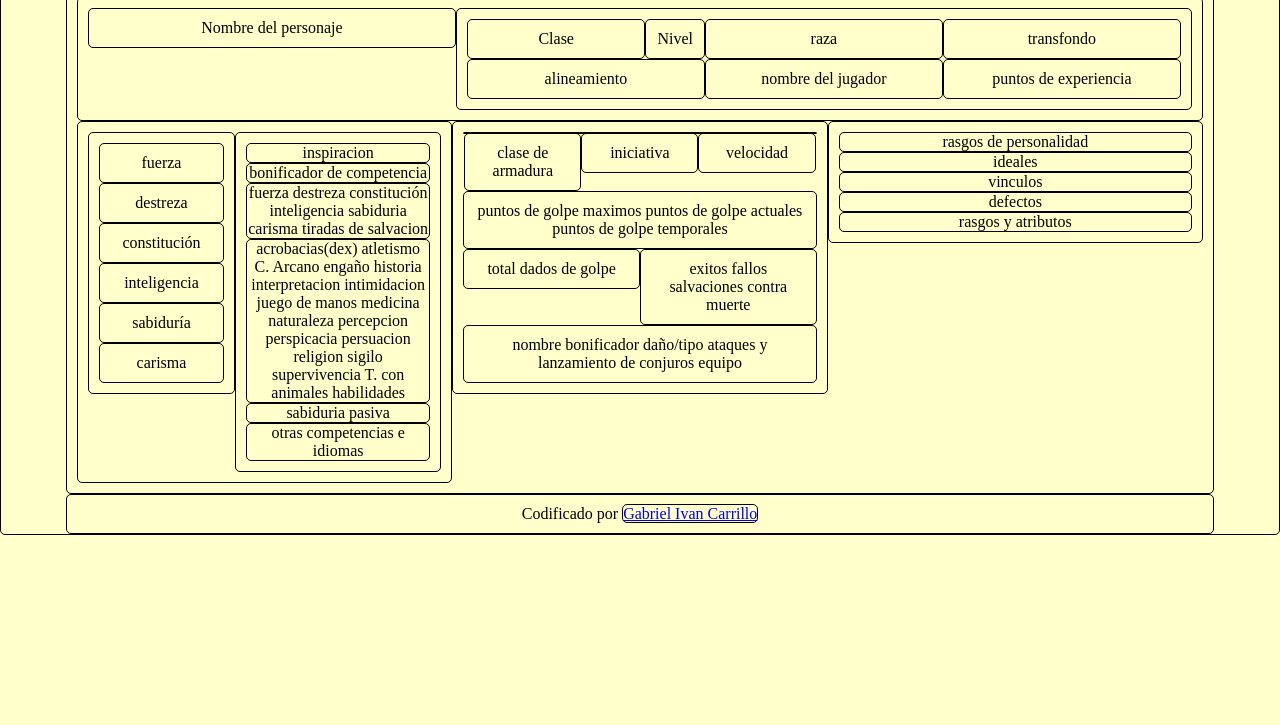
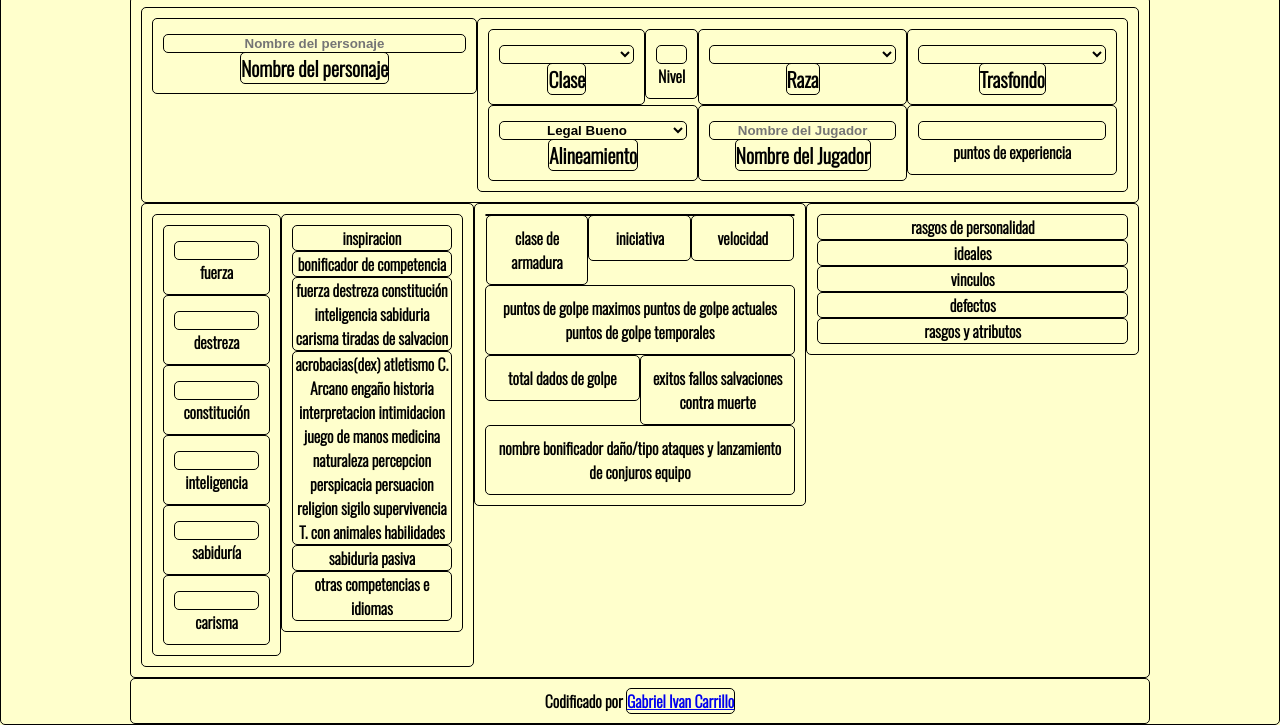
Before and after one commit to GabrielCarrillo93/HojaDePersonaje, a plain HTML site: page index.html in a window 1280 px wide. Shown: the part 108-833 px from the top of the page. Before the commit the page ends 800 px from the top, so only its background shows below. Drawn offline with nearby package versions, Linux system fonts and the light colour scheme; a web font is replaced by a local one.

Commit message:
inputs y fuentes

```diff
--- a/css/style.css
+++ b/css/style.css
@@ -1,30 +1,67 @@
-.col-1 {width: 8.33%;}
-.col-2 {width: 16.66%;}
-.col-3 {width: 25%;}
-.col-4 {width: 33.33%;}
-.col-5 {width: 41.66%;}
-.col-6 {width: 50%;}
-.col-7 {width: 58.33%;}
-.col-8 {width: 66.66%;}
-.col-9 {width: 75%;}
-.col-10 {width: 83.33%;}
-.col-11 {width: 91.66%;}
-.col-12 {width: 100%;}
+.col-1 {
+  width: 8.33%;
+}
+.col-2 {
+  width: 16.66%;
+}
+.col-3 {
+  width: 25%;
+}
+.col-4 {
+  width: 33.33%;
+}
+.col-5 {
+  width: 41.66%;
+}
+.col-6 {
+  width: 50%;
+}
+.col-7 {
+  width: 58.33%;
+}
+.col-8 {
+  width: 66.66%;
+}
+.col-9 {
+  width: 75%;
+}
+.col-10 {
+  width: 83.33%;
+}
+.col-11 {
+  width: 91.66%;
+}
+.col-12 {
+  width: 100%;
+}
 
-[class*="col-"]{
+[class*="col-"] {
   float: left;
   padding: 10px;
 }
 
-*{
+* {
   box-sizing: border-box;
   border: 0.5px solid black;
   text-align: center;
   border-radius: 5px;
+  font-family: "Oswald", sans-serif;
+  font-weight: 600;
 }
 
 body {
   background-color: #ffffcc;
-    margin-left: 5%;
-    margin-right: 5%;
+  margin-left: 10%;
+  margin-right: 10%;
 }
+
+input,
+select {
+  font-family: "Shantell Sans", sans-serif;
+  width: 100%;
+  background-color: #ffffcc;
+}
+
+label{
+    font-size: 20px;
+}
--- a/index.html
+++ b/index.html
@@ -5,6 +5,15 @@
     <meta http-equiv="X-UA-Compatible" content="IE=edge" />
     <meta name="viewport" content="width=device-width, initial-scale=1.0" />
     <link rel="stylesheet" href="css/style.css" />
+    <link rel="preconnect" href="https://fonts.googleapis.com" />
+    <link rel="preconnect" href="https://fonts.gstatic.com" crossorigin />
+    <link
+      href="https://fonts.googleapis.com/css2?family=Fraunces:opsz,wght@9..144,700&family=Montserrat:wght@500&family=Oswald:wght@300&display=swap"
+      rel="stylesheet"
+    />
+    <link rel="preconnect" href="https://fonts.googleapis.com">
+<link rel="preconnect" href="https://fonts.gstatic.com" crossorigin>
+<link href="https://fonts.googleapis.com/css2?family=Shantell+Sans:wght@300&display=swap" rel="stylesheet">
     <title>Hoja de personaje</title>
   </head>
   <body>
@@ -13,25 +22,66 @@
     </header>
     <main class="col-12">
       <div class="col-12">
-        <div class="col-4">Nombre del personaje</div>
+        <div class="col-4">
+          <input type="text" name="nompj" id="nompj" placeholder="Nombre del personaje"/><br />
+          <label for="nompj">Nombre del personaje</label>
+        </div>
         <div class="col-8">
-          <div class="col-3">Clase</div>
-          <div class="col-1">Nivel</div>
-          <div class="col-4">raza</div>
-          <div class="col-4">transfondo</div>
-          <div class="col-4">alineamiento</div>
-          <div class="col-4">nombre del jugador</div>
-          <div class="col-4">puntos de experiencia</div>
+          <div class="col-3">
+            <select name="" id=""></select><br>
+            <label for="">Clase</label> </div>
+          <div class="col-1">
+            <input type="number" name="" id="" min="1"/><br> Nivel</div>
+          <div class="col-4">
+            <select name="" id=""></select><br><label for="">Raza</label></div>
+          <div class="col-4">
+            <select name="" id=""></select><br><label for="">Trasfondo</label>
+          </div>
+          <div class="col-4">
+            <select name="Alineamiento" id="Alineamiento">
+              <option value="Legal Bueno">Legal Bueno</option>
+              <option value="Neutral Bueno">Neutral Bueno</option>
+              <option value="Caótico Bueno">Caótico Bueno</option>
+              <option value="Legal Neutral">Legal Neutral</option>
+              <option value="Verdadero Neutral">Verdadero Neutral</option>
+              <option value="Caótico Neutral">Caotico Neutral</option>
+              <option value="Legal Malo">Legal Malo</option>
+              <option value="Neutral Malo">Neutral Malo</option>
+              <option value="Caótico Malo">Caótico Malo</option>
+            </select><br>
+            <label for="Alineamiento">Alineamiento</label> </div>
+          <div class="col-4">
+            <input type="text" name="nomjug" id="nomjug" placeholder="Nombre del Jugador"/><br />
+            <label for="">Nombre del Jugador</label> </div>
+          <div class="col-4"><input type="number" name="" id="" min="1"/><br>puntos de experiencia</div>
         </div>
       </div>
       <div class="col-4">
         <div class="col-5">
-            <div class="col-12">fuerza</div>
-            <div class="col-12">destreza</div>
-            <div class="col-12">constitución</div>
-            <div class="col-12">inteligencia</div>
-            <div class="col-12">sabiduría</div>
-            <div class="col-12">carisma</div>
+          <div class="col-12">
+            <input type="number" name="" id="" min="1"/>
+            fuerza
+          </div>
+          <div class="col-12">
+            <input type="number" name="" id="" min="1"/>
+            destreza
+          </div>
+          <div class="col-12">
+            <input type="number" name="" id="" min="1"/>
+            constitución
+          </div>
+          <div class="col-12">
+            <input type="number" name="" id="" min="1"/>
+            inteligencia
+          </div>
+          <div class="col-12">
+            <input type="number" name="" id="" min="1"/>
+            sabiduría
+          </div>
+          <div class="col-12">
+            <input type="number" name="" id="" min="1"/>
+            carisma
+          </div>
         </div>
         <div class="col-7">
           <div>inspiracion</div>
@@ -52,24 +102,19 @@
       </div>
       <div class="col-4">
         <div>
-            <div class="col-4">clase de armadura</div>
-            <div class="col-4">iniciativa</div>
-            <div class="col-4">velocidad</div>
+          <div class="col-4">clase de armadura</div>
+          <div class="col-4">iniciativa</div>
+          <div class="col-4">velocidad</div>
         </div>
         <div class="col-12">
-        puntos de golpe
-        maximos puntos de golpe actuales
-        puntos de golpe temporales
+          puntos de golpe maximos puntos de golpe actuales puntos de golpe
+          temporales
         </div>
-          <div class="col-6">
-          total dados de golpe
+        <div class="col-6">total dados de golpe</div>
+        <div class="col-6">exitos fallos salvaciones contra muerte</div>
+        <div class="col-12">
+          nombre bonificador daño/tipo ataques y lanzamiento de conjuros equipo
         </div>
-        <div class="col-6">
-          exitos fallos salvaciones contra muerte
-        </div>
-        <div class="col-12">
-        nombre bonificador daño/tipo ataques y lanzamiento de conjuros
-        equipo</div>
       </div>
       <div class="col-4">
         <div>rasgos de personalidad</div>
```
Lines whose indentation alone changed are shown as unchanged.
